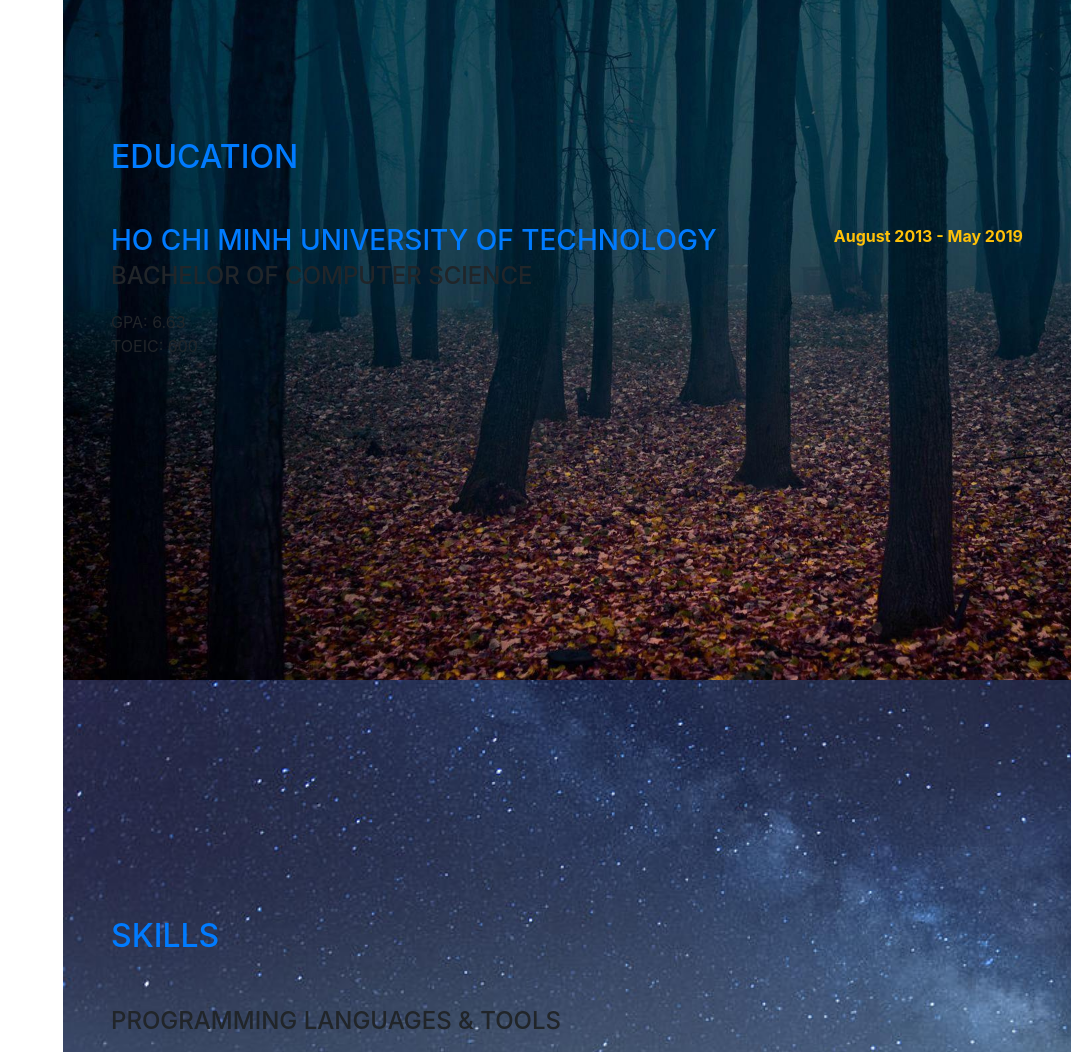
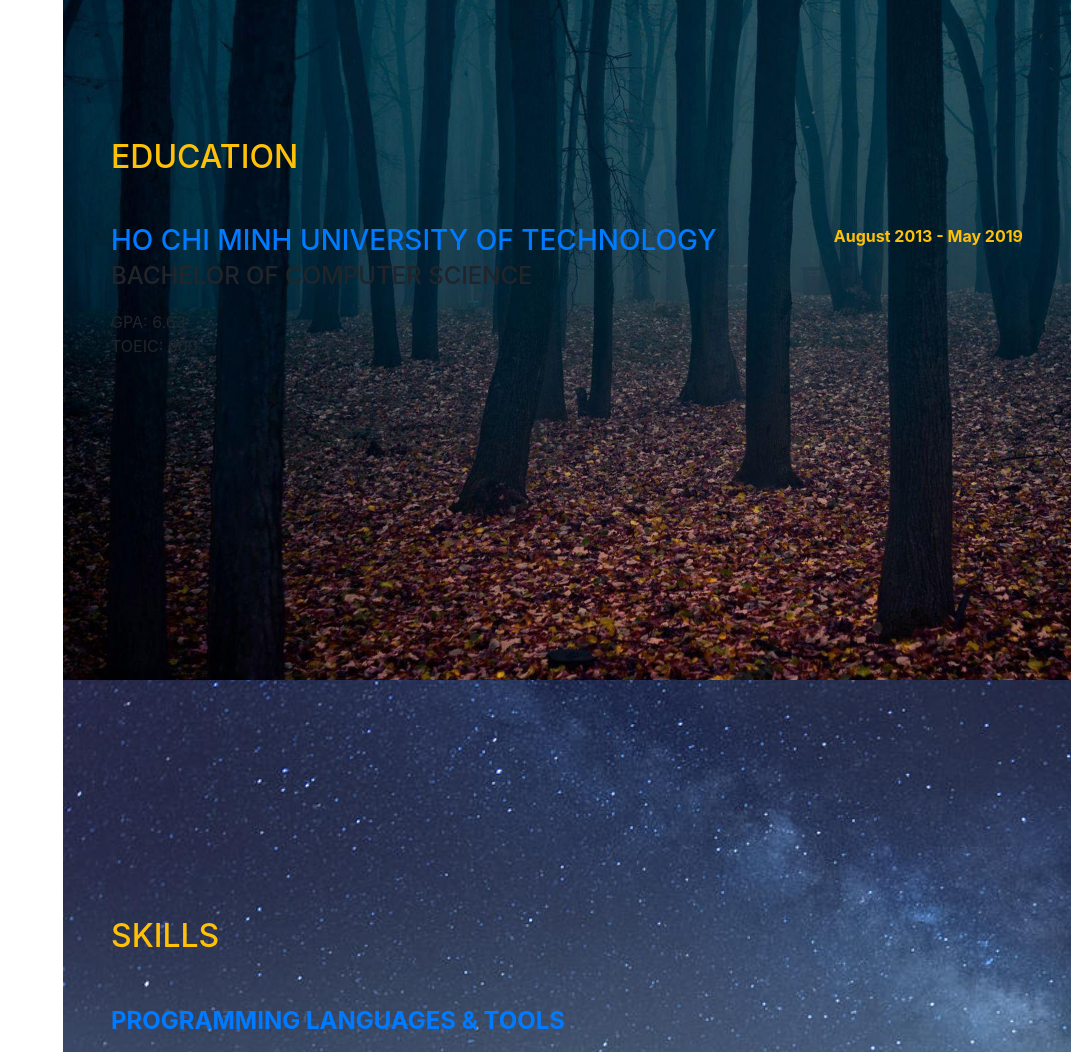
Before and after one commit to thinhct95/thinhct95.github.io, a website with bundled scripts: page index.html in a window 1280 px wide. Shown: the part 1720-2772 px from the top of the page, without its empty margins (209-1280 px from the left). Built offline with nearby package versions, Linux system fonts and the light colour scheme; a web font is replaced by a local one.

Commit message:
Update headers text color

```diff
--- a/index.html
+++ b/index.html
@@ -133,7 +133,7 @@
     <!-- Experience -->
     <section class="resume-section p-3 p-lg-5 d-flex justify-content-center" id="experience">
       <div class="w-100">
-        <h2 class="mb-5 text-primary">Experience</h2>
+        <h2 class="mb-5 text-warning">Experience</h2>
 
         <div class="resume-item d-flex flex-column flex-md-row justify-content-between mb-5">
           <div class="resume-content">
@@ -176,7 +176,7 @@
     <!-- Education -->
     <section class="resume-section p-3 p-lg-5 d-flex align-items-center" id="education">
       <div class="w-100">
-        <h2 class="mb-5 text-primary">Education</h2>
+        <h2 class="mb-5 text-warning">Education</h2>
 
         <div class="resume-item d-flex flex-column flex-md-row justify-content-between mb-5">
           <div class="resume-content">
@@ -201,9 +201,11 @@
     <!-- Skills -->
     <section class="resume-section p-3 p-lg-5 d-flex align-items-center" id="skills">
       <div class="w-100">
-        <h2 class="mb-5 text-primary">Skills</h2>
+        <h2 class="mb-5 text-warning">Skills</h2>
 
-        <div class="subheading mb-3">Programming Languages &amp; Tools</div>
+        <div class="subheading mb-3 text-primary">
+          <b>Programming Languages &amp; Tools</b>
+        </div>
         <ul class="list-inline dev-icons">
           <li class="list-inline-item">
             <i class="fab fa-github-square"></i>
@@ -246,7 +248,7 @@
     <!-- Interests -->
     <section class="resume-section p-3 p-lg-5 d-flex align-items-center" id="interests">
       <div class="w-100">
-        <h2 class="mb-5 text-primary">Interests</h2>
+        <h2 class="mb-5 text-warning">Interests</h2>
         <p>Apart from being a web developer, I enjoy most of my time being outdoors. I spent a lot of time for reading books, listening to music, studying English and go out with my friends.</p>
         <p class="mb-0">When forced indoors, I follow a number of movies and television shows or play guitar.</p>
       </div>
```
